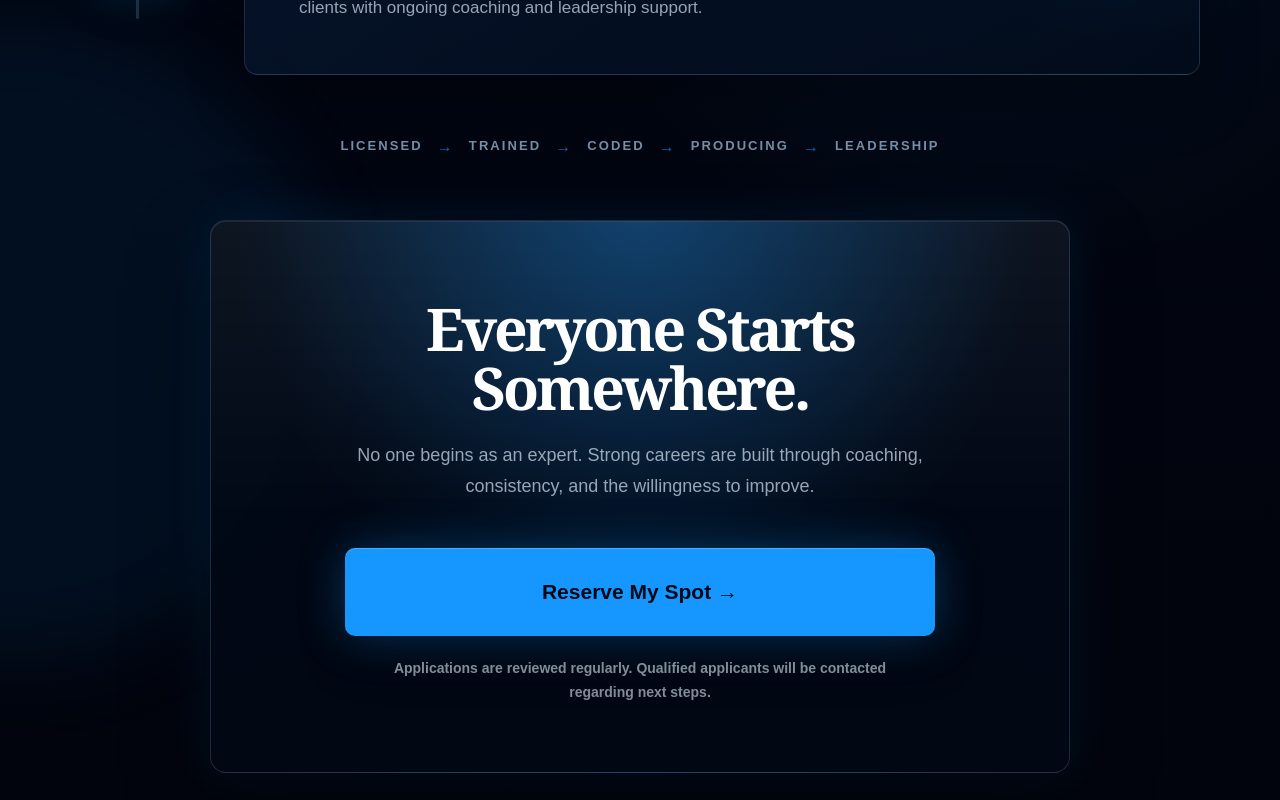
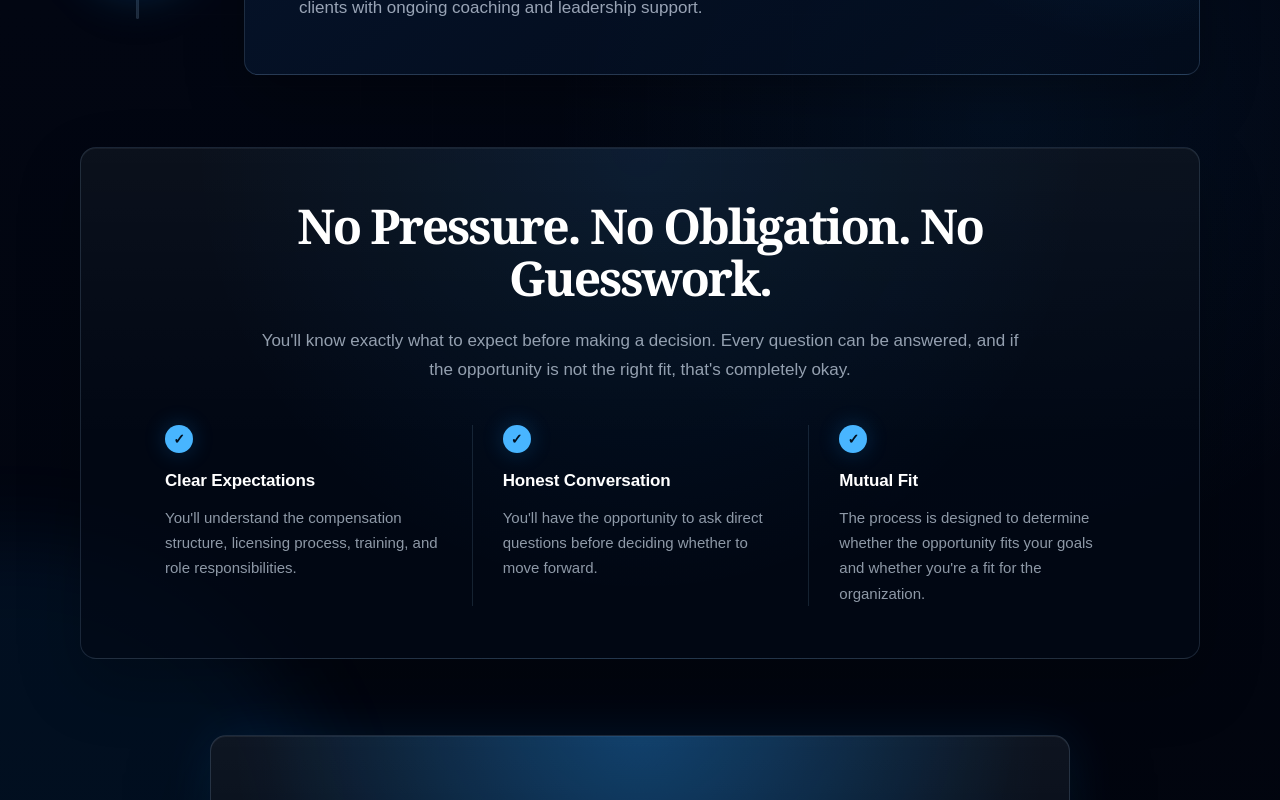
Before and after one commit to haynesjackson83-cyber/giddens-recruiting-funnel, a Next.js app: page / in a window 1280 px wide. Shown: the part 9580-10380 px from the top of the page. Built offline with nearby package versions, Linux system fonts and the light colour scheme.

Commit message:
Replace journey future path with reassurance strip

```diff
--- a/src/components/career-journey/CareerJourney.module.css
+++ b/src/components/career-journey/CareerJourney.module.css
@@ -251,7 +251,7 @@
   position: relative;
   overflow: hidden;
   width: min(860px, 100%);
-  margin: 64px auto 0;
+  margin: 76px auto 0;
   padding: 78px 78px 68px;
   border: 1px solid rgba(154, 194, 230, 0.18);
   border-radius: 16px;
@@ -325,34 +325,92 @@
   font-weight: 700;
 }
 
-.futurePath {
-  width: min(820px, 100%);
-  margin: 62px auto 0;
-  display: flex;
-  flex-wrap: wrap;
-  align-items: center;
-  justify-content: center;
-  gap: 12px 14px;
-  color: rgba(159, 189, 219, 0.74);
-  font-family: Arial, Helvetica, sans-serif;
-  font-size: 13px;
-  font-weight: 900;
-  letter-spacing: 0.16em;
-  line-height: 1.4;
-  text-transform: uppercase;
+.reassuranceStrip {
+  width: 100%;
+  margin: 72px auto 0;
+  padding: 52px 54px;
+  border: 1px solid rgba(154, 194, 230, 0.16);
+  border-radius: 16px;
+  background:
+    linear-gradient(180deg, rgba(255, 255, 255, 0.04), transparent 58%),
+    radial-gradient(circle at 50% 0%, rgba(24, 151, 255, 0.09), transparent 28rem),
+    rgba(2, 9, 22, 0.72);
+  box-shadow:
+    inset 0 1px 0 rgba(255, 255, 255, 0.055),
+    0 26px 64px rgba(0, 0, 0, 0.24);
 }
 
-.futurePath span {
-  display: inline-flex;
-  align-items: center;
-  gap: 14px;
+.reassuranceIntro {
+  width: min(760px, 100%);
+  margin: 0 auto 40px;
+  text-align: center;
 }
 
-.futurePath b {
-  color: rgba(24, 151, 255, 0.68);
-  font-size: 16px;
-  font-weight: 800;
+.reassuranceIntro h3 {
+  margin: 0;
+  color: #ffffff;
+  font-family: Georgia, "Times New Roman", serif;
+  font-size: clamp(32px, 3.8vw, 48px);
+  font-weight: 700;
+  letter-spacing: -0.045em;
+  line-height: 1.08;
+}
+
+.reassuranceIntro p {
+  margin: 22px auto 0;
+  color: rgba(210, 222, 238, 0.7);
+  font-family: Arial, Helvetica, sans-serif;
+  font-size: 17px;
+  line-height: 1.72;
+}
+
+.reassuranceItems {
+  display: grid;
+  grid-template-columns: repeat(3, minmax(0, 1fr));
+}
+
+.reassuranceItem {
+  position: relative;
+  padding: 0 30px;
+  text-align: left;
+}
+
+.reassuranceItem + .reassuranceItem {
+  border-left: 1px solid rgba(133, 174, 214, 0.16);
+}
+
+.checkIcon {
+  width: 28px;
+  height: 28px;
+  display: grid;
+  place-items: center;
+  margin-bottom: 18px;
+  border-radius: 999px;
+  color: #02101f;
+  background: #48b5ff;
+  box-shadow: 0 0 22px rgba(24, 151, 255, 0.24);
+  font-family: Arial, Helvetica, sans-serif;
+  font-size: 14px;
+  font-weight: 900;
   line-height: 1;
+}
+
+.reassuranceItem h4 {
+  margin: 0 0 14px;
+  color: #ffffff;
+  font-family: Arial, Helvetica, sans-serif;
+  font-size: 17px;
+  font-weight: 900;
+  letter-spacing: -0.01em;
+  line-height: 1.2;
+}
+
+.reassuranceItem p {
+  margin: 0;
+  color: rgba(210, 222, 238, 0.68);
+  font-family: Arial, Helvetica, sans-serif;
+  font-size: 15px;
+  line-height: 1.68;
 }
 
 @keyframes timelinePulse {
@@ -367,14 +425,14 @@
 }
 
 .revealHeader,
-.revealPath,
+.revealReassurance,
 .revealSuccess {
   opacity: 0;
   transform: translateY(18px);
   transition: opacity 520ms cubic-bezier(0.22, 1, 0.36, 1), transform 520ms cubic-bezier(0.22, 1, 0.36, 1);
 }
 
-.revealPath {
+.revealReassurance {
   transition-delay: 170ms;
 }
 
@@ -383,7 +441,7 @@
 }
 
 .isVisible .revealHeader,
-.isVisible .revealPath,
+.isVisible .revealReassurance,
 .isVisible .revealSuccess,
 .isVisible .milestone {
   opacity: 1;
@@ -462,7 +520,7 @@
   }
 
   .successBlock {
-    margin-top: 52px;
+    margin-top: 56px;
     padding: 58px 28px 52px;
   }
 
@@ -476,15 +534,33 @@
     font-size: 18px;
   }
 
-  .futurePath {
-    margin-top: 48px;
-    gap: 10px 12px;
-    font-size: 11px;
-    letter-spacing: 0.13em;
+  .reassuranceStrip {
+    margin-top: 54px;
+    padding: 42px 26px;
   }
 
-  .futurePath span {
-    gap: 12px;
+  .reassuranceIntro {
+    margin-bottom: 34px;
+    text-align: left;
+  }
+
+  .reassuranceIntro p {
+    font-size: 16px;
+  }
+
+  .reassuranceItems {
+    grid-template-columns: 1fr;
+    gap: 28px;
+  }
+
+  .reassuranceItem {
+    padding: 0;
+  }
+
+  .reassuranceItem + .reassuranceItem {
+    padding-top: 28px;
+    border-top: 1px solid rgba(133, 174, 214, 0.16);
+    border-left: 0;
   }
 }
 
@@ -506,7 +582,7 @@
 @media (prefers-reduced-motion: reduce) {
   .milestone,
   .revealHeader,
-  .revealPath,
+  .revealReassurance,
   .revealSuccess,
   .card,
   .primaryAction {
--- a/src/components/career-journey/CareerJourney.tsx
+++ b/src/components/career-journey/CareerJourney.tsx
@@ -4,7 +4,20 @@ import { useEffect, useRef, useState } from "react";
 
 import styles from "./CareerJourney.module.css";
 
-const futurePath = ["Licensed", "Trained", "Coded", "Producing", "Leadership"];
+const reassuranceItems = [
+  {
+    title: "Clear Expectations",
+    body: "You'll understand the compensation structure, licensing process, training, and role responsibilities.",
+  },
+  {
+    title: "Honest Conversation",
+    body: "You'll have the opportunity to ask direct questions before deciding whether to move forward.",
+  },
+  {
+    title: "Mutual Fit",
+    body: "The process is designed to determine whether the opportunity fits your goals and whether you're a fit for the organization.",
+  },
+];
 
 const milestones = [
   {
@@ -125,13 +138,26 @@ export function CareerJourney() {
           </div>
         </div>
 
-        <div className={`${styles.futurePath} ${styles.revealPath}`} aria-label="Possible future path preview">
-          {futurePath.map((pathStep, index) => (
-            <span key={pathStep}>
-              {pathStep}
-              {index < futurePath.length - 1 ? <b aria-hidden="true">→</b> : null}
-            </span>
-          ))}
+        <div className={`${styles.reassuranceStrip} ${styles.revealReassurance}`}>
+          <div className={styles.reassuranceIntro}>
+            <h3>No Pressure. No Obligation. No Guesswork.</h3>
+            <p>
+              You&apos;ll know exactly what to expect before making a decision. Every question can be
+              answered, and if the opportunity is not the right fit, that&apos;s completely okay.
+            </p>
+          </div>
+
+          <div className={styles.reassuranceItems}>
+            {reassuranceItems.map((item) => (
+              <article className={styles.reassuranceItem} key={item.title}>
+                <span className={styles.checkIcon} aria-hidden="true">
+                  ✓
+                </span>
+                <h4>{item.title}</h4>
+                <p>{item.body}</p>
+              </article>
+            ))}
+          </div>
         </div>
 
         <div className={`${styles.successBlock} ${styles.revealSuccess}`}>
```
